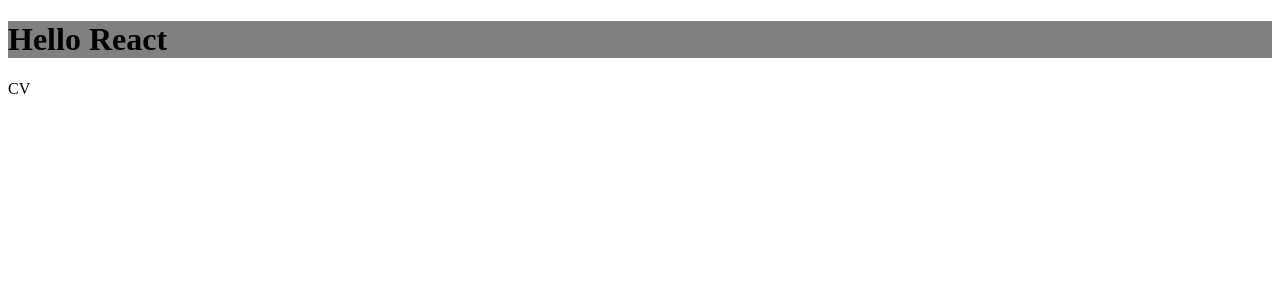
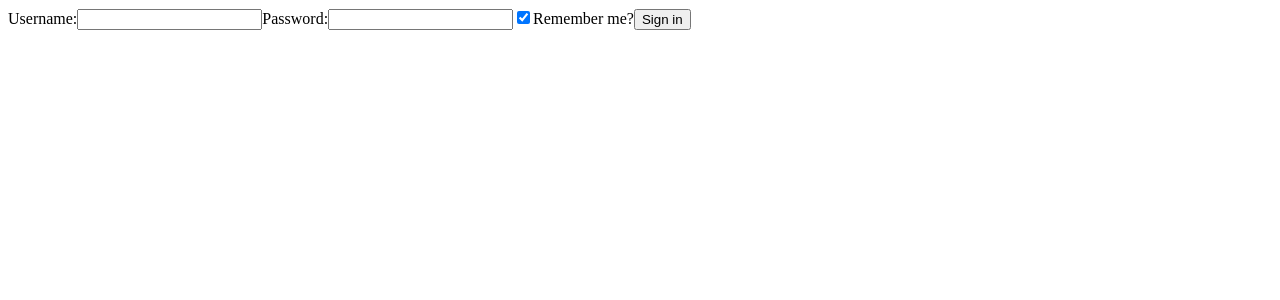
Before and after one commit to kjartanandersen/kjartan-website, a React app: page /login in a window 1280 px wide. Shown: the top 300 px of the page. Built offline with nearby package versions, Linux system fonts and the light colour scheme; the HTML template or start-up script is replaced by a standard one.

Commit message:
added testing with jest

```diff
--- /dev/null
+++ b/jest.config.js
@@ -0,0 +1,5 @@
+/** @type {import('ts-jest').JestConfigWithTsJest} */
+module.exports = {
+  preset: 'ts-jest',
+  testEnvironment: 'jsdom',
+};
--- a/src/App.tsx
+++ b/src/App.tsx
@@ -2,14 +2,14 @@
 import React from "react";
 
 import './App.css'
-import CV from "./CV/CV";
 
 
 
 const App = () => (
   <div>
     <h1 className="h1app">Hello React</h1>
-    <CV />
+
+
   </div>
 );
 
--- a/src/CV/CV.tsx
+++ b/src/CV/CV.tsx
@@ -1,3 +1,5 @@
+// src/CV/CV.tsx
+
 import React from 'react'
 
 const CV: React.FC = ({}) => {
--- /dev/null
+++ b/src/LoginForm/LoginForm.tsx
@@ -0,0 +1,92 @@
+import React from "react";
+
+export interface Props {
+  shouldRemember: boolean;
+
+  onUsernameChange: (username: string) => void;
+
+  onPasswordChange: (password: string) => void;
+
+  onRememberChange: (remember: boolean) => void;
+
+  onSubmit: (username: string, password: string) => void;
+}
+
+function LoginForm(props: Props) {
+  const [username, setUsername] = React.useState("");
+
+  const [password, setPassword] = React.useState("");
+
+  const [remember, setRemember] = React.useState(props.shouldRemember);
+
+  const handleUsernameChange = (e: React.ChangeEvent<HTMLInputElement>) => {
+    const { value } = e.target;
+
+    setUsername(value);
+
+    props.onUsernameChange(value);
+  };
+
+  const handlePasswordChange = (e: React.ChangeEvent<HTMLInputElement>) => {
+    const { value } = e.target;
+
+    setPassword(value);
+
+    props.onPasswordChange(value);
+  };
+
+  const handleRememberChange = (e: React.ChangeEvent<HTMLInputElement>) => {
+    const { checked } = e.target;
+
+    setRemember(checked);
+
+    props.onRememberChange(checked);
+  };
+
+  const handleSubmit = (e: React.FormEvent) => {
+    e.preventDefault();
+
+    props.onSubmit(username, password);
+  };
+
+  return (
+    <form data-testid="login-form" onSubmit={handleSubmit}>
+      <label htmlFor="username">Username:</label>
+
+      <input
+        data-testid="username"
+        type="text"
+        name="username"
+        value={username}
+        onChange={handleUsernameChange}
+      />
+
+      <label htmlFor="password">Password:</label>
+
+      <input
+        data-testid="password"
+        type="password"
+        name="password"
+        value={password}
+        onChange={handlePasswordChange}
+      />
+
+      <label>
+        <input
+          data-testid="remember"
+          name="remember"
+          type="checkbox"
+          checked={remember}
+          onChange={handleRememberChange}
+        />
+        Remember me?
+      </label>
+
+      <button type="submit" data-testid="submit">
+        Sign in
+      </button>
+    </form>
+  );
+}
+
+export default LoginForm;
--- /dev/null
+++ b/src/NotFound.tsx
@@ -0,0 +1,34 @@
+import React from 'react'
+import { useRouteError, isRouteErrorResponse } from 'react-router-dom'
+
+
+
+const NotFound: React.FC = () => {
+    const error = useRouteError();
+    if (isRouteErrorResponse(error)) {
+        if (error.status === 401) {
+
+        }
+
+        return (
+            <div id='error-page'>
+                <h1>OPPS!</h1>
+                <p>Sorry, an unexpected error has occured.</p>
+                <p>
+                    <i>{error.statusText || error.status}</i>
+                </p>
+            </div>
+          )
+    }
+    else {
+        return (
+            <>
+
+            </>
+        )
+    }
+
+
+}
+
+export default NotFound
--- a/src/index.tsx
+++ b/src/index.tsx
@@ -1,10 +1,35 @@
 // src/Index.tsx
-import React from 'react';
-import { createRoot } from 'react-dom/client';
-import App from './App';
+import React from "react";
+import { createRoot } from "react-dom/client";
+import { createBrowserRouter, RouterProvider } from "react-router-dom";
 
-const rootNode = document.getElementById('app');if(rootNode){
+import App from "./App";
+import NotFound from "./NotFound";
+import CV from "./CV/CV";
+import LoginForm from "./LoginForm/LoginForm";
 
-    createRoot(rootNode)
-    .render(<App />);
+const router = createBrowserRouter([
+    {
+        path: "/",
+        element: <App />,
+        errorElement: <NotFound />,
+    },
+    {
+        path: "cv",
+        element: <CV />
+    },
+    {
+      path: "login",
+      element: <LoginForm shouldRemember={true} onUsernameChange={() => {}} onPasswordChange={() => {}} onRememberChange={() => {}} onSubmit={() => {}}  />
+    },
+])
+
+const rootNode = document.getElementById("app");
+
+if (rootNode) {
+  createRoot(rootNode).render(
+    <React.StrictMode>
+        <RouterProvider router={router} />
+    </React.StrictMode>
+  );
 }
--- a/webpack.config.js
+++ b/webpack.config.js
@@ -1,18 +1,20 @@
 // webpack.config.js
 const path = require('path')
+const HtmlWebpackPlugin = require('html-webpack-plugin')
 
 module.exports = {
     mode: 'development',
     entry: './src/index.tsx',
     output: {
       path: path.resolve(__dirname, './dist'),
-      filename: 'bundle.js'
+      filename: 'bundle.js',
     },
     devServer: {
       static: {
         directory: path.resolve(__dirname, './dist')
       },
       port: 3000,
+      historyApiFallback: true,
     },
     module: {
         rules: [
@@ -32,5 +34,10 @@ module.exports = {
       resolve: {
         extensions: [ '.ts', '.tsx', '.jsx', '.js'],
       },
+      plugins: [
+        new HtmlWebpackPlugin({
+          template: 'dist/index.html'
+        })
+      ],
 
   }
```
Also changed, not shown: package.json (+18 -2 lines), setupTests.ts (added), 2 other files (tests, documents, lock files or other folders).
